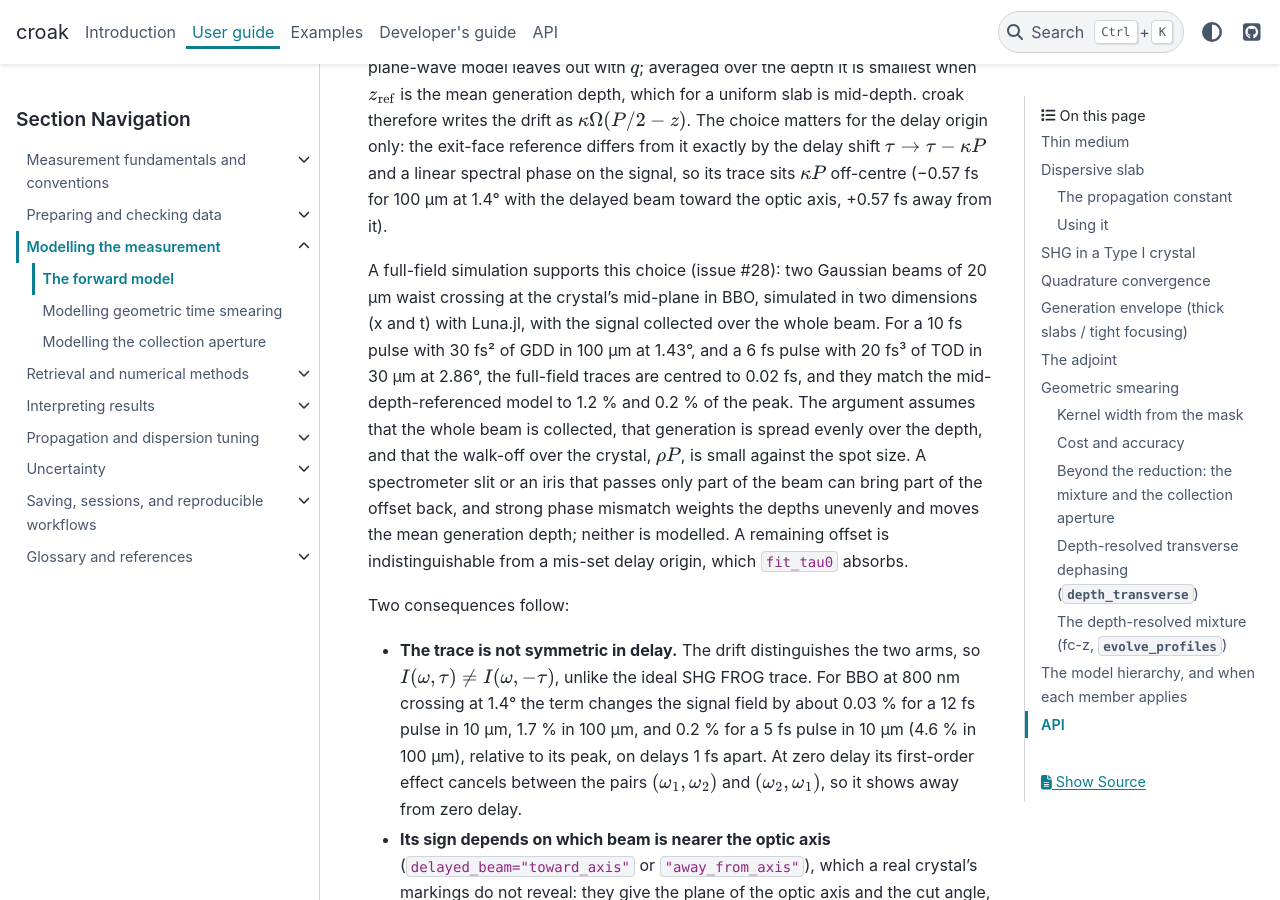
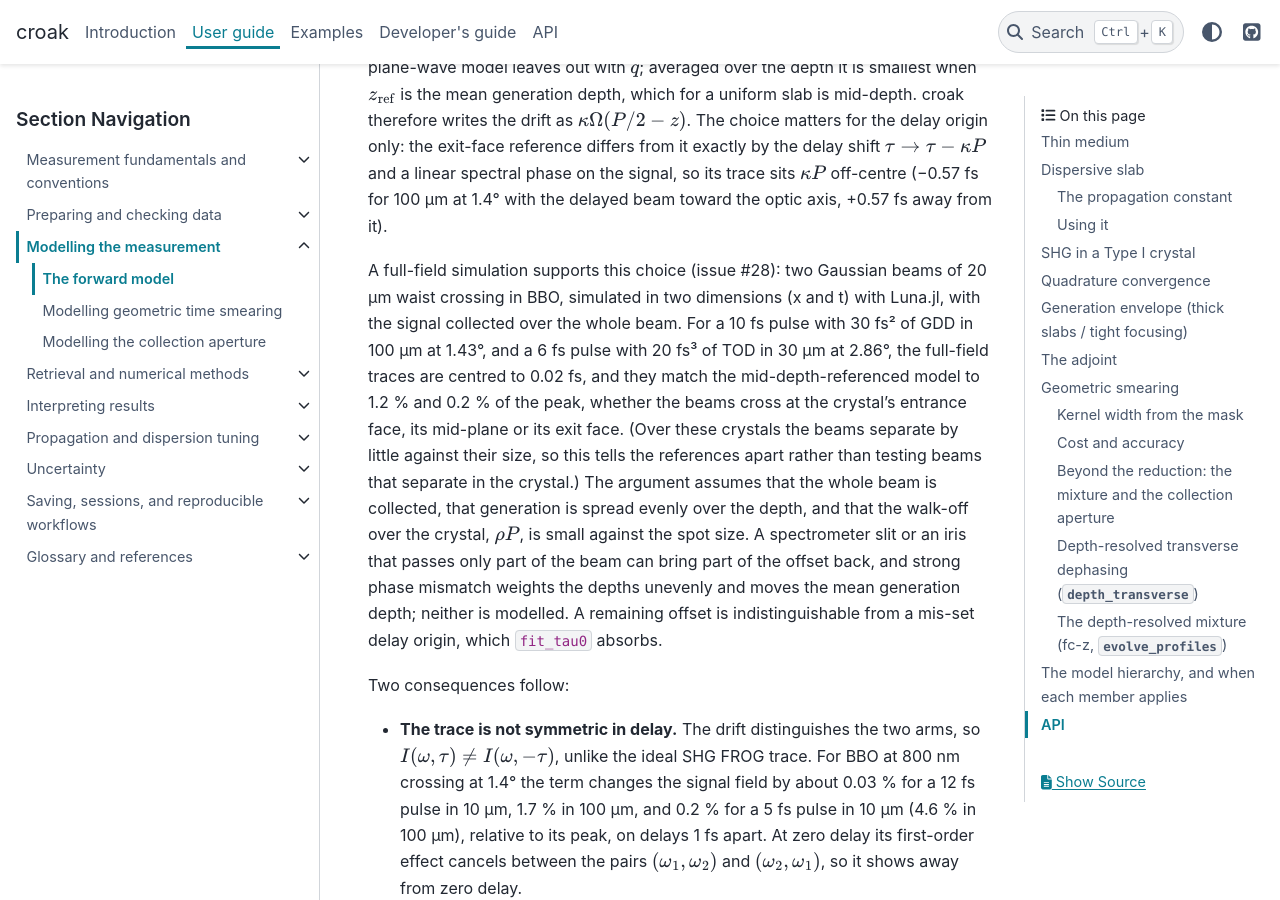
Before and after one commit to LupoLab/croak, a Sphinx documentation site: the page built from docs/explanation/forward_model.md, in a window 1280 px wide and 900 px high, scrolled down 4873 px. Built offline with Sphinx 7.4.7 and the PyData theme 0.15.4, drawn with Linux system fonts in a browser that asks for light colours.

Commit message:
State the full-field check at three crossing depths
Co-Authored-By: Claude Opus 5.5 <noreply@anthropic.com>
Claude-Session: https://claude.ai/code/session_01WM2AxMiUXc12ViRwSf2cyL

```diff
--- a/docs/explanation/forward_model.md
+++ b/docs/explanation/forward_model.md
@@ -231,11 +231,15 @@ sits $\kappa P$ off-centre (−0.57 fs for 100 µm at 1.4° with the delayed bea
 the optic axis, +0.57 fs away from it).
 
 A full-field simulation supports this choice (issue #28): two Gaussian beams of
-20 µm waist crossing at the crystal's mid-plane in BBO, simulated in two dimensions
+20 µm waist crossing in BBO, simulated in two dimensions
 (x and t) with Luna.jl, with the signal collected over the whole beam. For a 10 fs
 pulse with 30 fs² of GDD in 100 µm at 1.43°, and a 6 fs pulse with 20 fs³ of TOD
 in 30 µm at 2.86°, the full-field traces are centred to 0.02 fs, and they match the
-mid-depth-referenced model to 1.2 % and 0.2 % of the peak. The argument assumes
+mid-depth-referenced model to 1.2 % and 0.2 % of the peak, whether the beams
+cross at the crystal's entrance face, its mid-plane or its exit face. (Over these
+crystals the beams separate by little against their size, so this tells the
+references apart rather than testing beams that separate in the crystal.) The
+argument assumes
 that the whole beam is collected, that generation is spread evenly over the depth,
 and that the walk-off over the crystal, $\rho P$, is small against the spot size. A
 spectrometer slit or an iris that passes only part of the beam can bring part of the
```
